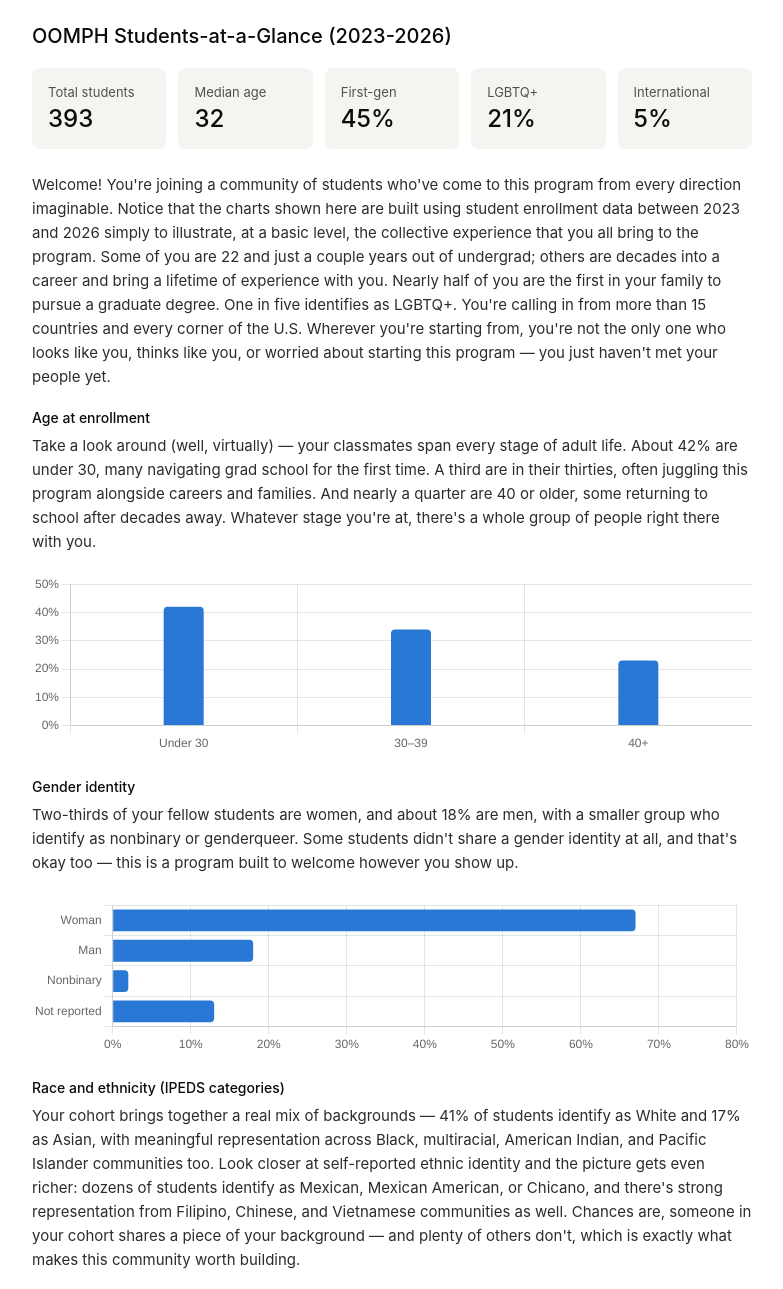
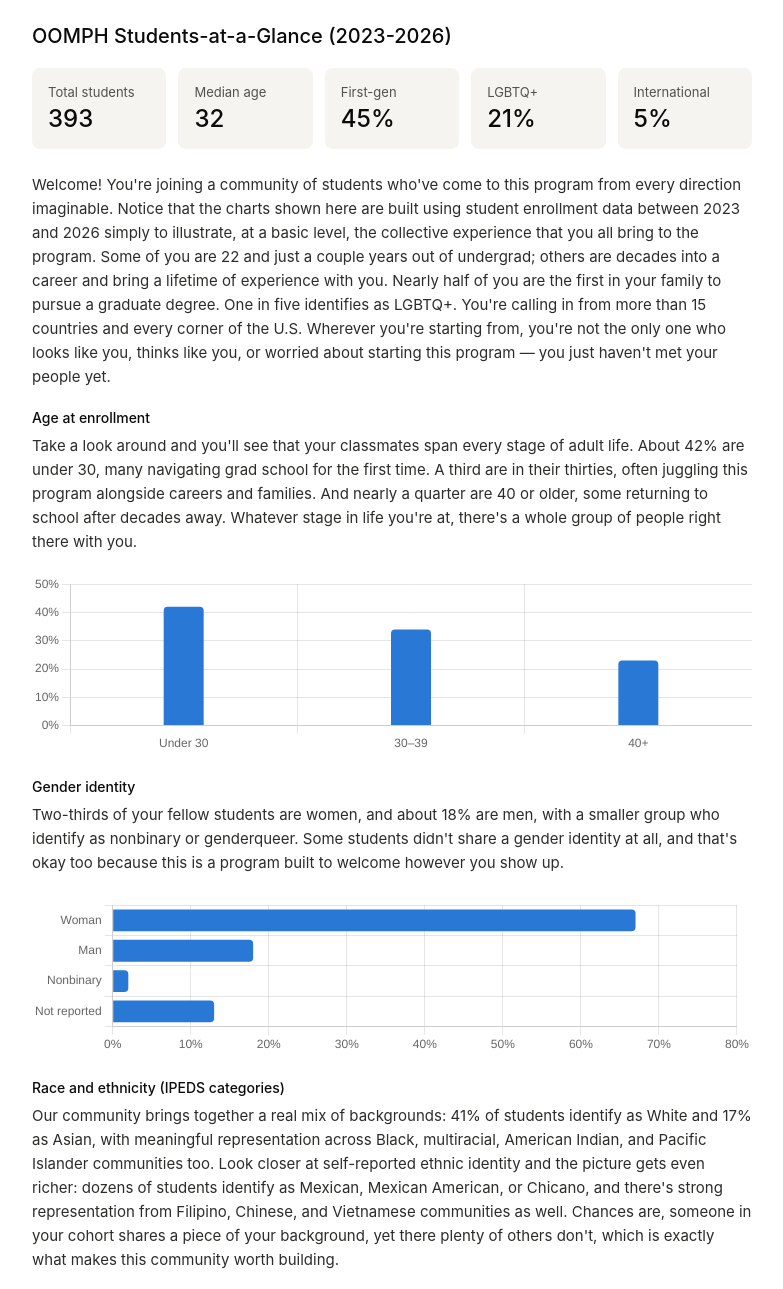
Before and after one commit to XgomezID/oomph-101-learner-demographic, a plain HTML site: page index.html in a window 1280 px wide. Shown: the top 1289 px of the page, without its empty margins (248-1031 px from the left). Drawn offline with nearby package versions, Linux system fonts and the light colour scheme.

Commit message:
Update index.html
Updated descriptive text, removing em dashes and firming up the language.

```diff
--- a/index.html
+++ b/index.html
@@ -46,25 +46,25 @@
   <p class="narrative">Welcome! You're joining a community of students who've come to this program from every direction imaginable. Notice that the charts shown here are built using student enrollment data between 2023 and 2026 simply to illustrate, at a basic level, the collective experience that you all bring to the program. Some of you are 22 and just a couple years out of undergrad; others are decades into a career and bring a lifetime of experience with you. Nearly half of you are the first in your family to pursue a graduate degree. One in five identifies as LGBTQ+. You're calling in from more than 15 countries and every corner of the U.S. Wherever you're starting from, you're not the only one who looks like you, thinks like you, or worried about starting this program — you just haven't met your people yet.</p>
 
   <h2>Age at enrollment</h2>
-  <p class="narrative">Take a look around (well, virtually) — your classmates span every stage of adult life. About 42% are under 30, many navigating grad school for the first time. A third are in their thirties, often juggling this program alongside careers and families. And nearly a quarter are 40 or older, some returning to school after decades away. Whatever stage you're at, there's a whole group of people right there with you.</p>
+  <p class="narrative">Take a look around and you'll see that your classmates span every stage of adult life. About 42% are under 30, many navigating grad school for the first time. A third are in their thirties, often juggling this program alongside careers and families. And nearly a quarter are 40 or older, some returning to school after decades away. Whatever stage in life you're at, there's a whole group of people right there with you.</p>
   <div class="chart-wrap" style="height: 180px;">
     <canvas id="ageChart" role="img" aria-label="Bar chart of age groups: under 30 is 42 percent, 30 to 39 is 34 percent, 40 plus is 23 percent">Under 30: 42%, 30-39: 34%, 40+: 23%</canvas>
   </div>
 
   <h2>Gender identity</h2>
-  <p class="narrative">Two-thirds of your fellow students are women, and about 18% are men, with a smaller group who identify as nonbinary or genderqueer. Some students didn't share a gender identity at all, and that's okay too — this is a program built to welcome however you show up.</p>
+  <p class="narrative">Two-thirds of your fellow students are women, and about 18% are men, with a smaller group who identify as nonbinary or genderqueer. Some students didn't share a gender identity at all, and that's okay too because this is a program built to welcome however you show up.</p>
   <div class="chart-wrap" style="height: 160px;">
     <canvas id="genderChart" role="img" aria-label="Bar chart of gender identity: woman 67 percent, man 18 percent, nonbinary or genderqueer 2 percent, not reported 13 percent">Woman: 67%, Man: 18%, Nonbinary: 2%, Not reported: 13%</canvas>
   </div>
 
   <h2>Race and ethnicity (IPEDS categories)</h2>
-  <p class="narrative">Your cohort brings together a real mix of backgrounds — 41% of students identify as White and 17% as Asian, with meaningful representation across Black, multiracial, American Indian, and Pacific Islander communities too. Look closer at self-reported ethnic identity and the picture gets even richer: dozens of students identify as Mexican, Mexican American, or Chicano, and there's strong representation from Filipino, Chinese, and Vietnamese communities as well. Chances are, someone in your cohort shares a piece of your background — and plenty of others don't, which is exactly what makes this community worth building.</p>
+  <p class="narrative">Our community brings together a real mix of backgrounds: 41% of students identify as White and 17% as Asian, with meaningful representation across Black, multiracial, American Indian, and Pacific Islander communities too. Look closer at self-reported ethnic identity and the picture gets even richer: dozens of students identify as Mexican, Mexican American, or Chicano, and there's strong representation from Filipino, Chinese, and Vietnamese communities as well. Chances are, someone in your cohort shares a piece of your background, yet there plenty of others don't, which is exactly what makes this community worth building.</p>
   <div class="chart-wrap" style="height: 220px;">
     <canvas id="raceChart" role="img" aria-label="Horizontal bar chart of race categories: White 41 percent, not reported 26 percent, Asian 17 percent, two or more races 7 percent, Black 5 percent, American Indian 2 percent, Native Hawaiian or Pacific Islander 1 percent">White 41%, Not reported 26%, Asian 17%, Two or more 7%, Black 5%, American Indian 2%, Native Hawaiian/Pacific Islander 1%</canvas>
   </div>
 
   <h2>Geographic distribution</h2>
-  <p class="narrative">Nearly two-thirds of your classmates are in California, but the rest of the cohort is scattered across Montana, Oregon, Washington, and states all over the country — plus students logging in from more than 15 countries around the world. Being an online program means your closest classmate might be in the next town over, or twelve time zones away. Either way, you're part of the same community.</p>
+  <p class="narrative">Nearly two-thirds of your classmates are in California, but the rest are scattered across Montana, Oregon, Washington, and states all over the country. Let's not forget the students logging in from more than 15 countries around the world. Being an online program means your closest classmate might be in the next town over, or twelve time zones away. Either way, you're part of the same community.</p>
   <div class="chart-wrap" style="height: 180px;">
     <canvas id="geoChart" role="img" aria-label="Bar chart of geography: California 64 percent, other US states 21 percent, international 5 percent, Montana 4 percent, Oregon 2 percent, Washington 2 percent">California 64%, Other US states 21%, International 5%, Montana 4%, Oregon 2%, Washington 2%</canvas>
   </div>
```
